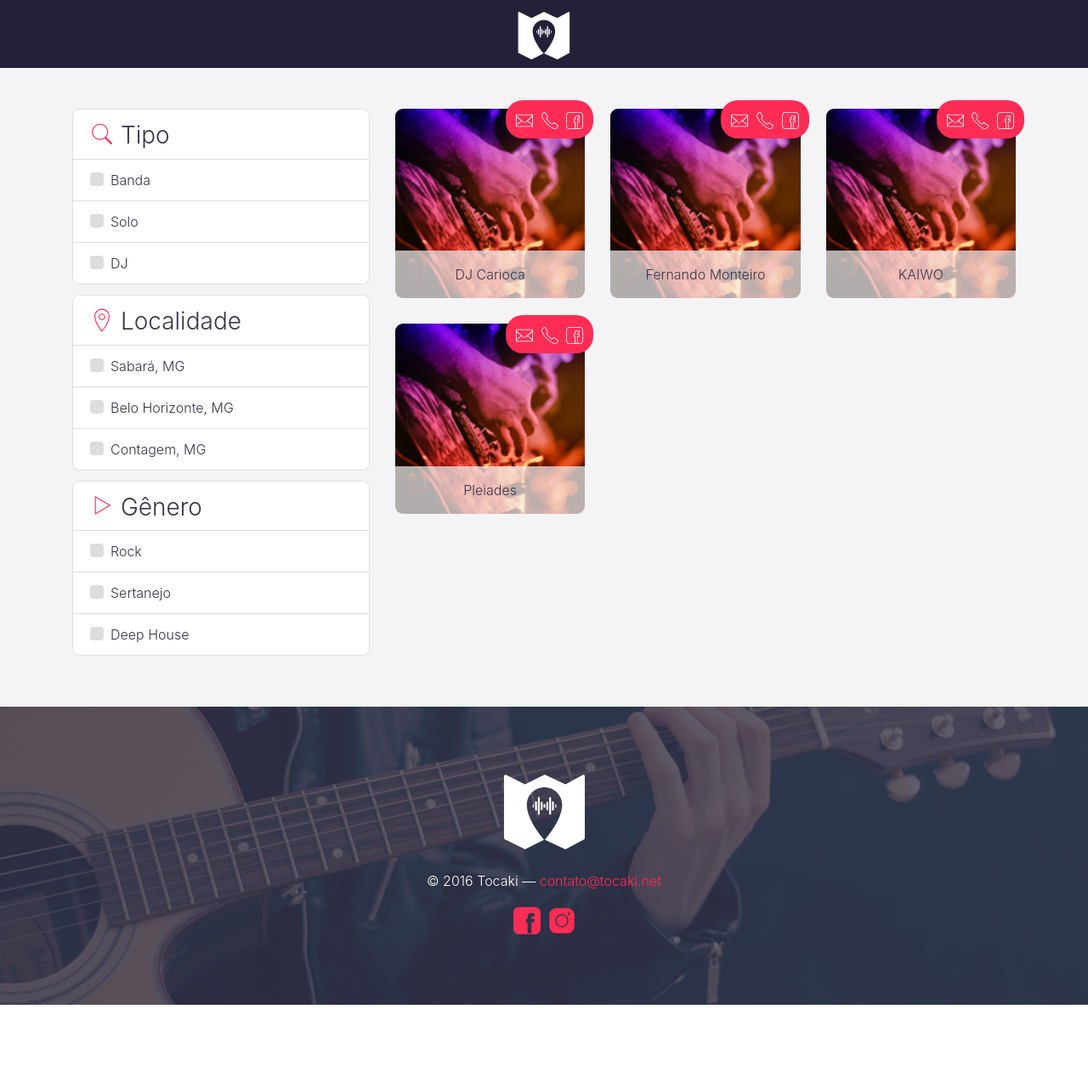
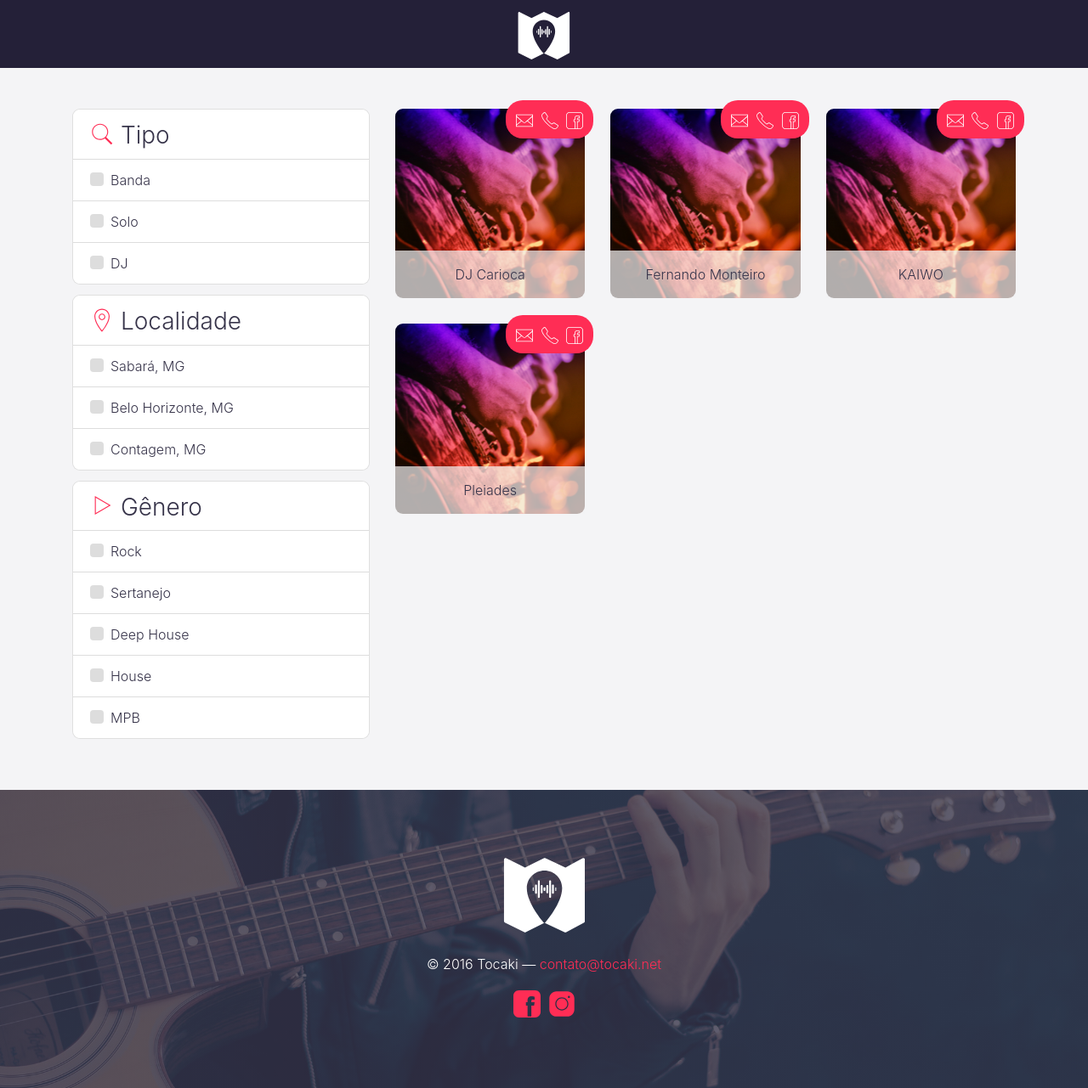
Before and after one commit to tocaki/tocaki.github.io, a Jekyll site: the page built from artistas.html, in a window 1280 px wide. Shown: the whole page at 85% size. Built offline with Jekyll 4.4.1, drawn with Linux system fonts in a browser that asks for light colours; before the commit the page ends 1183 px from its top, so only the background shows below that.

Commit message:
Updated genres.yml

```diff
--- a/_data/genres.yml
+++ b/_data/genres.yml
@@ -1,3 +1,5 @@
 - Rock
 - Sertanejo
 - Deep House
+- House
+- MPB
```
